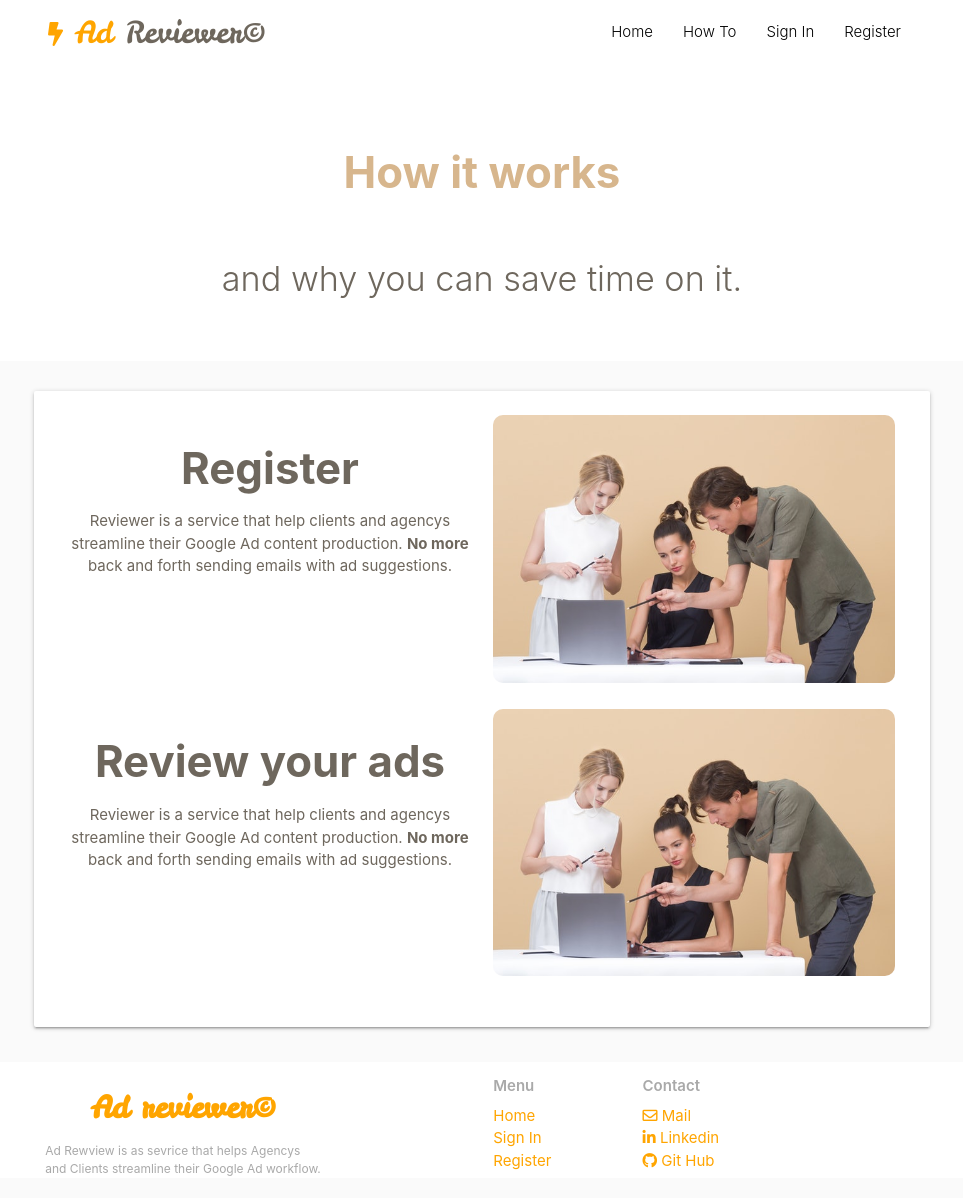
After one commit to Carl-Henric/ms3, a Flask app: page /howto in a window 1280 px wide. The commit adds this page. Shown: the whole page, without its empty margins (158-1121 px from the left). Run offline with Flask 2, Linux system fonts and the light colour scheme; some libraries are stand-ins or nearby versions.

Commit message:
Added howto.html

```diff
--- a/app.py
+++ b/app.py
@@ -22,6 +22,11 @@ mongo = PyMongo(app)
 @app.route("/index")
 def index():
     return render_template("index.html")
+
+
+@app.route("/howto")
+def howto():
+    return render_template("howto.html")
 
 
 # Approve ads function
--- a/templates/base.html
+++ b/templates/base.html
@@ -20,11 +20,12 @@
     <!--  Desktop Menu from Materialize  -->
     <nav class="nav-extended white text-shadow z-depth-3">
         <div class="nav-wrapper container">
-            <a href="{{ url_for('index') }}" class="logo"><i class="fas fa-bolt"></i> Ad reviewer</a>
+            <a href="{{ url_for('index') }}" class="logo"><i class="fas fa-bolt"></i> Ad <span class="forrestgreen">Reviewer©</span></a>
             <a href="#" data-target="mobile-demo" class="sidenav-trigger right">
                 <i class="fas fa-bars"></i></a>
             <ul class="right hide-on-med-and-down">
                 <li><a href="{{ url_for('index') }}">Home</a></li>
+                <li><a href="{{ url_for('howto') }}">How To</a></li>
                 {% if session.user %}
                 <li><a href="{{ url_for('get_ads') }}">Ads</a></li>
                 {% if session.user|lower == "admin"|lower %}
--- /dev/null
+++ b/templates/howto.html
@@ -0,0 +1,40 @@
+{% extends "base.html" %}
+{% block content %}
+<!-- header content -->
+<div class="hero">
+    <h3 class="beige">How it works</h3><br>
+    <h4 class="forrestgreen">and why you can save time on it.</h4>
+</div>
+<!-- Two grid content -->
+<div class="row">
+    <div class="container">
+        <div class="card-panel white">
+            <div class="row">
+                <div class="col s12 m6 center-align">
+                    <h3 class="boldfont forrestgreen">Register</h3>
+                    <p class="forrestgreen">Reviewer is a service that help clients and agencys streamline their Google Ad content
+                        production.
+                        <b>No more</b> back and forth sending emails with ad suggestions. </p>
+                </div>
+                <div class="col s12 m6">
+                    <img src="static/images/reviewing.jpg" class="imagesize" alt="reviwing image">
+                </div>
+            </div>
+            <!-- Step 2-->
+            <div class="row">
+                <div class="col s12 m6 center-align">
+                    <h3 class="boldfont forrestgreen">Review your ads</h3>
+                    <p class="forrestgreen">Reviewer is a service that help clients and agencys streamline their Google Ad content
+                        production.
+                        <b>No more</b> back and forth sending emails with ad suggestions. </p>
+                </div>
+                <div class="col s12 m6">
+                    <img src="static/images/reviewing.jpg" class="imagesize" alt="reviwing image">
+                </div>
+            </div>
+        </div>
+    </div>
+</div>
+
+
+{% endblock %}
```
